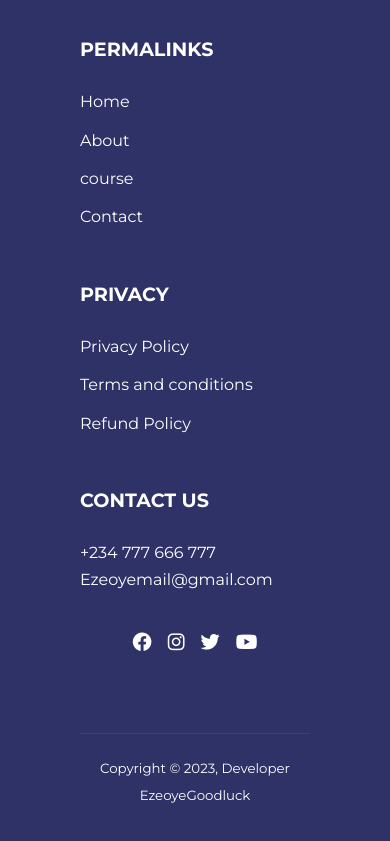
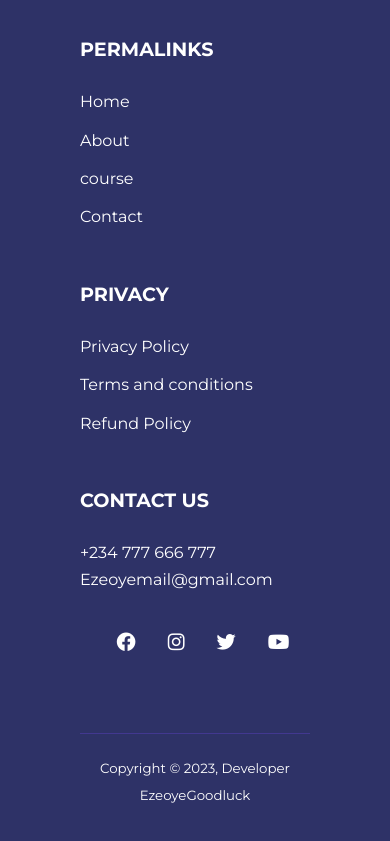
Before and after one commit to EzeoyeGoodluck/E-learning-website, a plain HTML site: page index.html in a window 390 px wide. Shown: the part 6407-7248 px from the top of the page. Drawn offline with nearby package versions, Linux system fonts and the light colour scheme.

Commit message:
styles edit

```diff
--- a/css/style.css
+++ b/css/style.css
@@ -37,8 +37,7 @@ body{
     font-family: "Montserrat", sans-serif;
     line-height: 1.7;
     color: var(--color-white);
-    /* background-color: var(--color-bg); */
-    background-color: red;
+    background-color: var(--color-bg);
 }
 
 .container{
@@ -676,8 +675,10 @@ header .header__container .header__left p{
 
    .footer .footer__socials{
     justify-content: center;
-    /* margin-left: 1rem; */
-    gap: 1rem;
+   }
+
+   .footer .footer__socials li{
+    margin-left: 1rem;
    }
 
 
```
